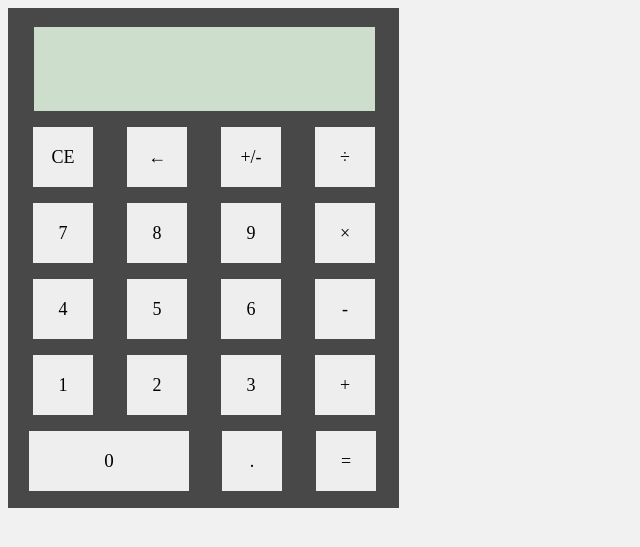
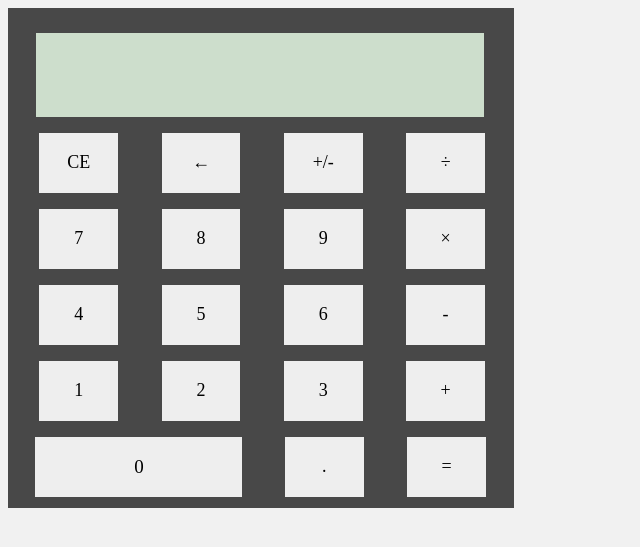
Before and after one commit to alberrtooop/Curso19-20, a PHP site: page /Calculadoras.html in a window 1280 px wide. Shown: the top 547 px of the page, without its empty margins (0-640 px from the left). Run offline with PHP 8.4, Linux system fonts and the light colour scheme.

Commit message:
Modificacion 18 de noviembre de 2020

```diff
--- a/INTERFAZ WEB (J-1)(V-2)/Calculadora/Calculadoras.html
+++ b/INTERFAZ WEB (J-1)(V-2)/Calculadora/Calculadoras.html
@@ -3,8 +3,10 @@
     <head>
         <title>Calculadora</title>
         <meta charset="utf-8" />
+        <meta name="viewport" content="width=device-width, user-scalable=no" />
         <script src="calculadora.js"></script>
         <link href="Estilos.css" rel="stylesheet" type="text/css" />
+
     </head>
     <body>
         <div class="calculadora">
--- a/INTERFAZ WEB (J-1)(V-2)/Calculadora/Estilos.css
+++ b/INTERFAZ WEB (J-1)(V-2)/Calculadora/Estilos.css
@@ -4,22 +4,21 @@ input[type="button"]:hover{
 
 form{
     background-color: #484848;
-    padding-left: 11px;
+    padding-left: 1%;
     text-align: center;
     height: 500px;
-    width: 380px;
-
+    width: 39%;
 }
 
 input[type="text"]{
-    background-color:#cddecc;
-    border:0px;
-    width:337px;
-    height: 40px;
+    background-color: #cddecc;
+    border: 0px;
+    width: 90%;
+    height: 8%;
     font-size: 20px;
     color: white;
     text-align: right;
-    margin-right:9px;
+    margin-right: 3%;
 }
 
 input[name="txtcaja2"]{
@@ -37,30 +36,36 @@ input:focus{
 input[name="txtcaja"]{
     font-family: digital;
     font-size: 26px;
-    color:black;
+    color: black;
 }
 
 input[type="button"]{
     font-size: 18px;
-    font-weight: lighter;
     font-family: digital;
-    width:60px;
-    border:0px;
+    width: 16%;
+    border: 0px;
     height: 60px;
     color: black;
-    background-color:#eeeeee;
-    margin-right: 20px;
-    margin-left: 10px;
+    background-color: #eeeeee;
+    margin-right: 5%;
+    margin-left: 3%;
 }
 
 input[name="CERO"]{
     font-size: 19px;
-    font-weight:lighter;
-    float:left;
-    width: 160px;
-    margin-right: 20px;
+    font-weight: lighter;
+    float: left;
+    width: 42%;
+    margin-right: 5%;
 }
 
 body{
     background-color:#f1f1f1;
 }
+
+
+@media screen and (min-width: 320px) and (max-width: 480px){
+    #calculadora{
+        width: 100%;
+    }
+}
```
